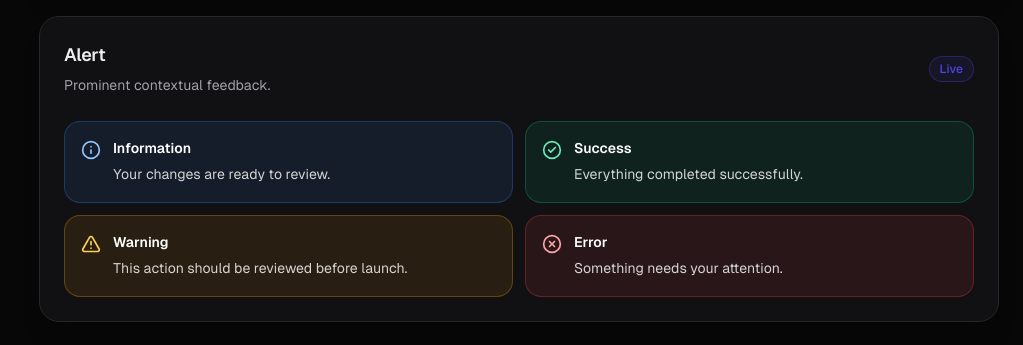
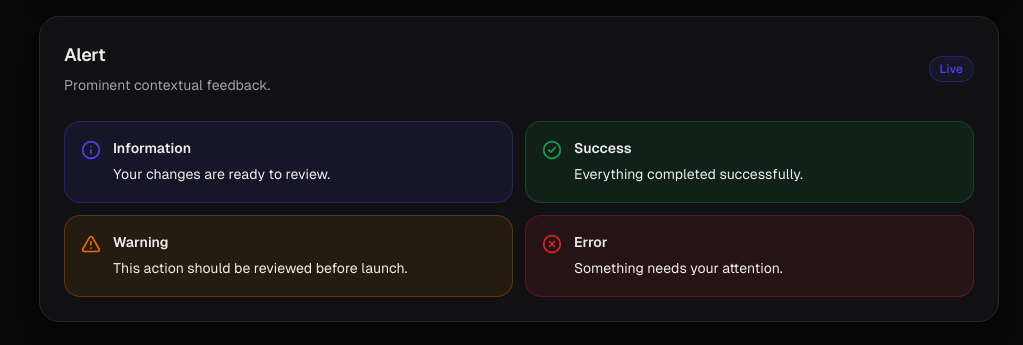
Before and after one commit to biznez-da-1/pro-ui-kit, a Next.js app: page / in a window 1280 px wide. Shown: the part 7320-7665 px from the top of the page, without its empty margins (257-1280 px from the left). Built offline with nearby package versions, Linux system fonts and the light colour scheme.

Commit message:
feat: tokenize data and feedback components

```diff
--- a/src/components/ui/Alert.tsx
+++ b/src/components/ui/Alert.tsx
@@ -16,19 +16,19 @@ export interface AlertProps
 const variants = {
   info: {
     icon: Info,
-    className: "border-blue-500/30 bg-blue-500/10 text-blue-300",
+    className: "border-primary/30 bg-primary/10 text-primary",
   },
   success: {
     icon: CheckCircle2,
-    className: "border-emerald-500/30 bg-emerald-500/10 text-emerald-300",
+    className: "border-success/30 bg-success/10 text-success",
   },
   warning: {
     icon: TriangleAlert,
-    className: "border-amber-500/30 bg-amber-500/10 text-amber-300",
+    className: "border-warning/30 bg-warning/10 text-warning",
   },
   error: {
     icon: XCircle,
-    className: "border-red-500/30 bg-red-500/10 text-red-300",
+    className: "border-danger/30 bg-danger/10 text-danger",
   },
 };
 
@@ -57,8 +57,8 @@ export function Alert({
     >
       <Icon className="mt-0.5 h-5 w-5 shrink-0" aria-hidden="true" />
       <div className="min-w-0">
-        {title && <p className="text-sm font-semibold text-white">{title}</p>}
-        <div className="mt-1 text-sm leading-6 text-neutral-300">{children}</div>
+        {title && <p className="text-sm font-semibold text-surface-foreground">{title}</p>}
+        <div className="mt-1 text-sm leading-6 text-foreground">{children}</div>
       </div>
     </div>
   );
```
